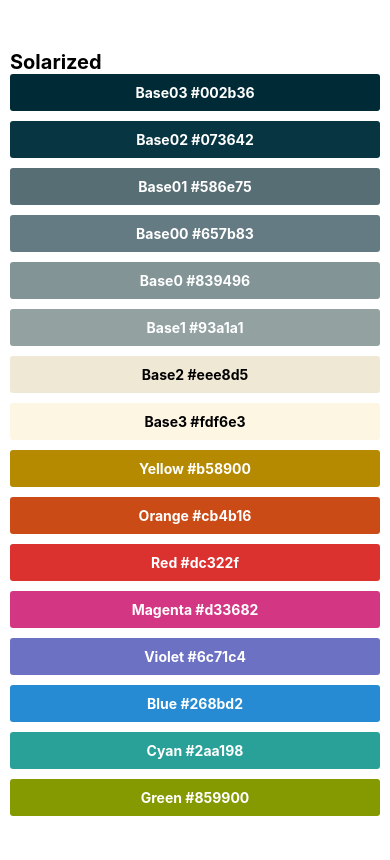
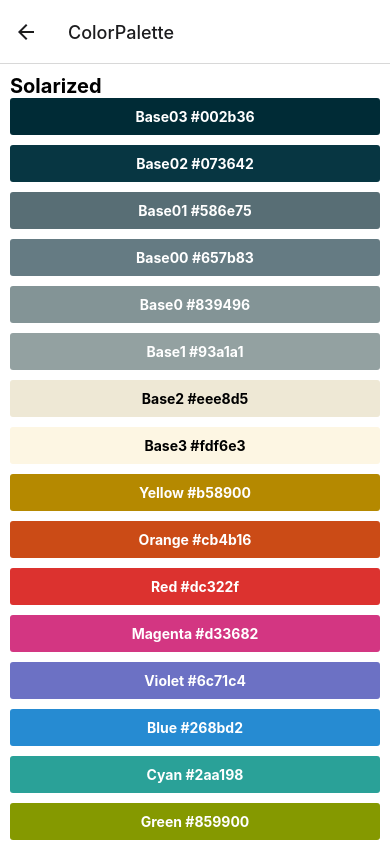
Before and after one commit to anniessa/react-native-practice, a React Native app: screen /ColorPalette in a window 390 px wide. Built offline with nearby package versions, Linux system fonts and the light colour scheme.

Commit message:
added navigation

```diff
--- a/App.js
+++ b/App.js
@@ -1,58 +1,21 @@
 import React from 'react';
-import { SafeAreaView, View, Text, FlatList, StyleSheet } from 'react-native';
-import ColorBox from './components/ColorBox';
 
-const COLORS = [
-  { colorName: 'Base03', hexCode: '#002b36' },
-  { colorName: 'Base02', hexCode: '#073642' },
-  { colorName: 'Base01', hexCode: '#586e75' },
-  { colorName: 'Base00', hexCode: '#657b83' },
-  { colorName: 'Base0', hexCode: '#839496' },
-  { colorName: 'Base1', hexCode: '#93a1a1' },
-  { colorName: 'Base2', hexCode: '#eee8d5' },
-  { colorName: 'Base3', hexCode: '#fdf6e3' },
-  { colorName: 'Yellow', hexCode: '#b58900' },
-  { colorName: 'Orange', hexCode: '#cb4b16' },
-  { colorName: 'Red', hexCode: '#dc322f' },
-  { colorName: 'Magenta', hexCode: '#d33682' },
-  { colorName: 'Violet', hexCode: '#6c71c4' },
-  { colorName: 'Blue', hexCode: '#268bd2' },
-  { colorName: 'Cyan', hexCode: '#2aa198' },
-  { colorName: 'Green', hexCode: '#859900' },
-];
+import { NavigationContainer } from '@react-navigation/native';
+import Home from './screens/Home';
+import ColorPalette from './screens/ColorPalette';
+import { createStackNavigator } from '@react-navigation/stack';
+
+const Stack = createStackNavigator();
 
 const App = () => {
   return (
-    <SafeAreaView style={styles.safeArea}>
-      <FlatList
-        style={styles.container}
-        data={COLORS}
-        keyExtractor={(item) => item.colorName}
-        // destructure item because it will include the item id as well
-        renderItem={({ item }) => (
-          <ColorBox colorName={item.colorName} hexCode={item.hexCode} />
-        )}
-        ListHeaderComponent={<Text style={styles.text}>Solarized</Text>}
-      />
-    </SafeAreaView>
+    <NavigationContainer>
+      <Stack.Navigator>
+        <Stack.Screen name="Home" component={Home} />
+        <Stack.Screen name="ColorPalette" component={ColorPalette} />
+      </Stack.Navigator>
+    </NavigationContainer>
   );
 };
 
-const styles = StyleSheet.create({
-  container: {
-    paddingTop: 50,
-    paddingHorizontal: 10,
-    paddingBottom: 10,
-  },
-  heading: {
-    fontSize: 18,
-    fontWeight: 'bold',
-    marginBottom: 10,
-  },
-  text: {
-    fontWeight: 'bold',
-    fontSize: 20,
-  },
-});
-
 export default App;
--- /dev/null
+++ b/screens/ColorPalette.js
@@ -0,0 +1,57 @@
+import React from 'react';
+import { Text, FlatList, StyleSheet } from 'react-native';
+import ColorBox from '../components/ColorBox';
+
+const COLORS = [
+  { colorName: 'Base03', hexCode: '#002b36' },
+  { colorName: 'Base02', hexCode: '#073642' },
+  { colorName: 'Base01', hexCode: '#586e75' },
+  { colorName: 'Base00', hexCode: '#657b83' },
+  { colorName: 'Base0', hexCode: '#839496' },
+  { colorName: 'Base1', hexCode: '#93a1a1' },
+  { colorName: 'Base2', hexCode: '#eee8d5' },
+  { colorName: 'Base3', hexCode: '#fdf6e3' },
+  { colorName: 'Yellow', hexCode: '#b58900' },
+  { colorName: 'Orange', hexCode: '#cb4b16' },
+  { colorName: 'Red', hexCode: '#dc322f' },
+  { colorName: 'Magenta', hexCode: '#d33682' },
+  { colorName: 'Violet', hexCode: '#6c71c4' },
+  { colorName: 'Blue', hexCode: '#268bd2' },
+  { colorName: 'Cyan', hexCode: '#2aa198' },
+  { colorName: 'Green', hexCode: '#859900' },
+];
+
+const ColorPalette = () => {
+  return (
+    <FlatList
+      style={styles.container}
+      data={COLORS}
+      keyExtractor={(item) => item.colorName}
+      // destructure item because it will include the item id as well
+      renderItem={({ item }) => (
+        <ColorBox colorName={item.colorName} hexCode={item.hexCode} />
+      )}
+      ListHeaderComponent={<Text style={styles.text}>Solarized</Text>}
+    />
+  );
+};
+
+const styles = StyleSheet.create({
+  container: {
+    paddingTop: 10,
+    paddingHorizontal: 10,
+    paddingBottom: 10,
+    backgroundColor: 'white',
+  },
+  heading: {
+    fontSize: 18,
+    fontWeight: 'bold',
+    marginBottom: 10,
+  },
+  text: {
+    fontWeight: 'bold',
+    fontSize: 20,
+  },
+});
+
+export default ColorPalette;
--- /dev/null
+++ b/screens/Home.js
@@ -0,0 +1,18 @@
+import React from 'react';
+import { View, Text, TouchableOpacity } from 'react-native';
+
+const Home = ({ navigation }) => {
+  return (
+    <View>
+      <TouchableOpacity
+        onPress={() => {
+          navigation.navigate('ColorPalette');
+        }}
+      >
+        <Text>Solarized</Text>
+      </TouchableOpacity>
+    </View>
+  );
+};
+
+export default Home;
```
Also changed, not shown: package.json (+8 -1 lines), 1 other file (tests, documents, lock files or other folders).
